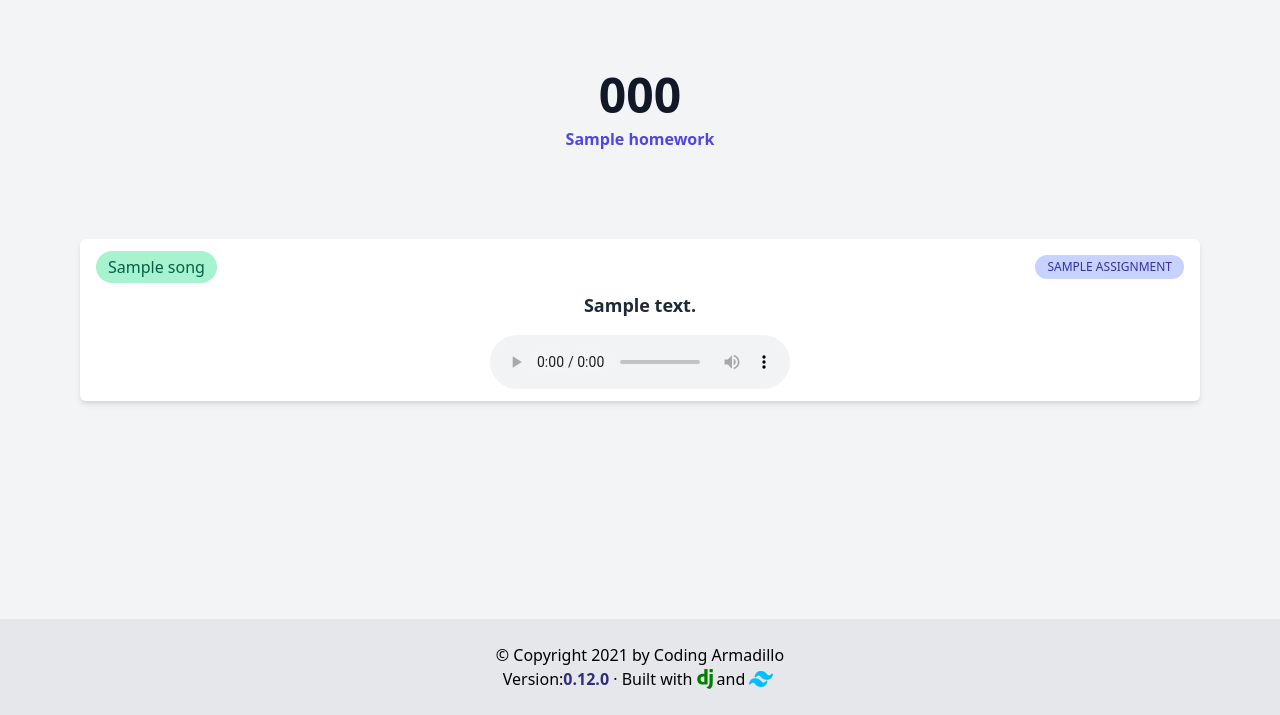
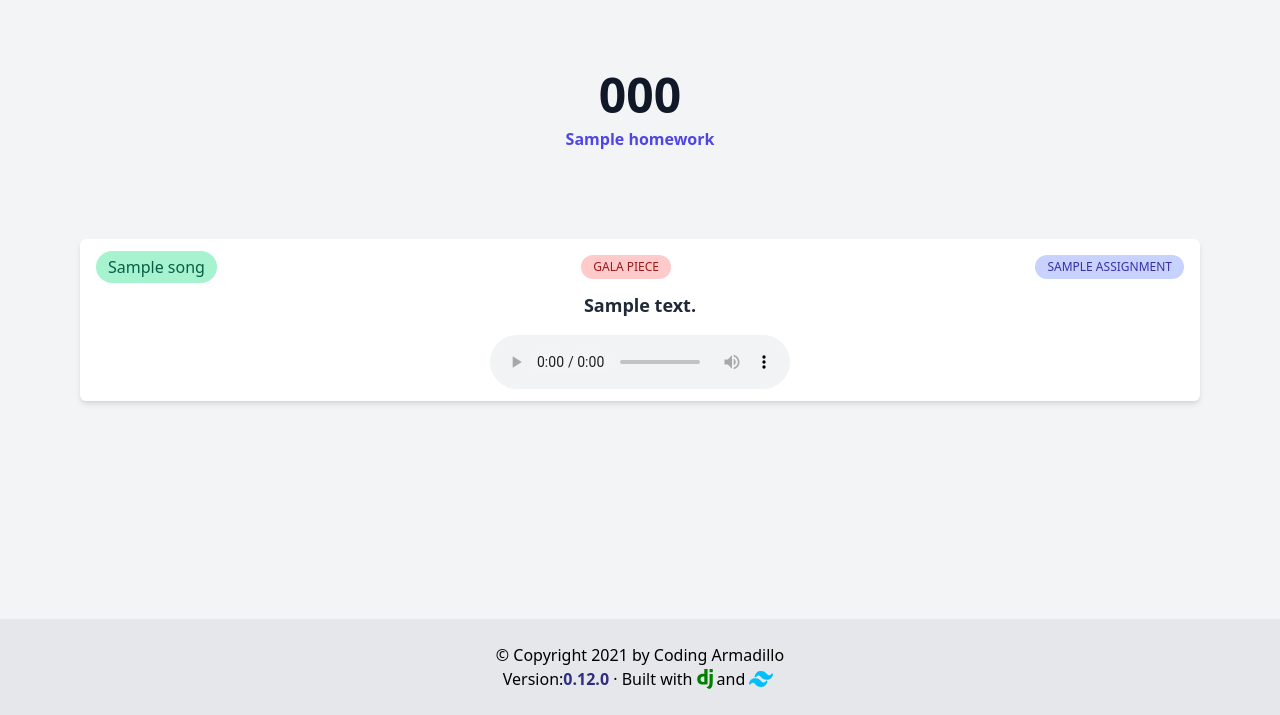
Before and after one commit to coding-armadillo/learn-music, a Django app: template courses/templates/courses/assignments.html in a window 1280 px wide. Shown: the part 85-800 px from the top of the page. Run offline with Django 3.2, Linux system fonts and the light colour scheme; the template is opened without the code that fills it: values that come from a table or form of the project are taken from there, others are empty; tables that the repository leaves empty hold one stand-in row (values such as "Sample post").

Commit message:
add gala piece

```diff
--- a/courses/models.py
+++ b/courses/models.py
@@ -30,6 +30,7 @@ class Album(models.Model):
 class Song(models.Model):
     name = models.CharField(max_length=200)
     upload = models.FileField(upload_to="uploads/")
+    gala_piece = models.BooleanField(default=False)
 
     album = models.ForeignKey(
         Album,
--- a/courses/templates/courses/assignments.html
+++ b/courses/templates/courses/assignments.html
@@ -29,6 +29,14 @@
           class="font-light text-md bg-gray-400 text-gray-800 rounded-full px-3 py-1"
         >
           Workbook
+        </span>
+        {% endif %}
+        <!-- gala indicator -->
+        {% if assignment.song.gala_piece %}
+        <span
+          class="bg-red-200 text-red-800 px-3 py-1 rounded-full uppercase text-xs"
+        >
+          Gala Piece
         </span>
         {% endif %}
         <span
```
Also changed, not shown: courses/migrations/0006_song_gala_piece.py (added).
